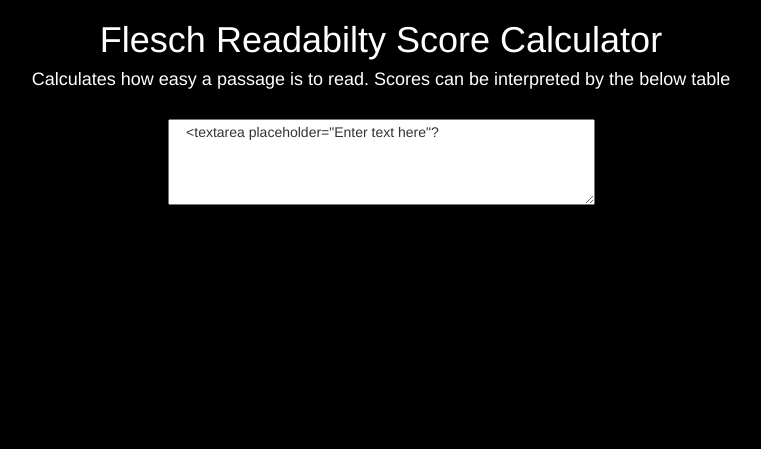
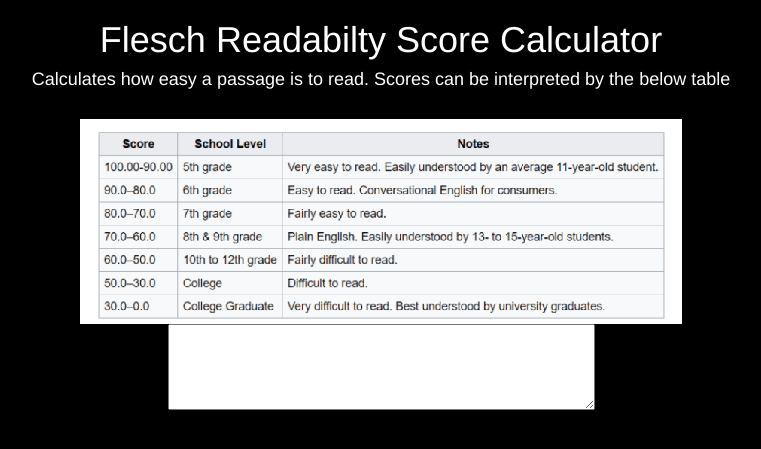
Before and after one commit to 20arjuna/FleschScore, a Flask app: page / in a window 1280 px wide. Shown: the top 449 px of the page, without its empty margins (259-1020 px from the left). Run offline with Flask 2, Linux system fonts and the light colour scheme; some libraries are stand-ins or nearby versions.

Commit message:
editing style

```diff
--- a/templates/frontend.html
+++ b/templates/frontend.html
@@ -40,7 +40,6 @@
   <h1> Flesch Readabilty Score Calculator </h1>
   <h4> Calculates how easy a passage is to read. Scores can be interpreted by the below table </h4>
   <h1></h1>
-  <img id="bigpic" src="/static/table.png" style="display: none;">
+  <img id="bigpic" src="/static/table.png">
   <form id="myForm" action ="/uploaderlocal" method ="POST" enctype="multipart/form-data">
-    <textarea id="textInput" name ="textInput" rows="4" cols="50">
-    <textarea placeholder="Enter text here"?</textarea>
+    <textarea placeholder="Enter text here"id="textInput" name ="textInput" rows="4" cols="50">
```
Also changed, not shown: 1 other file.
